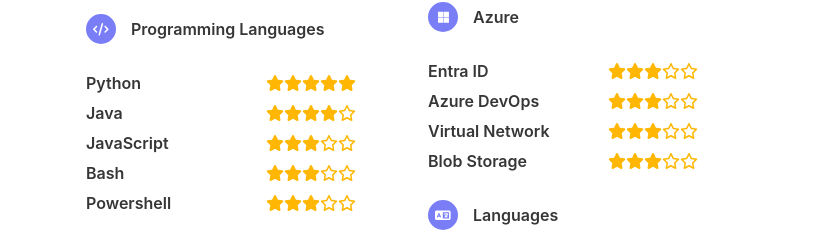
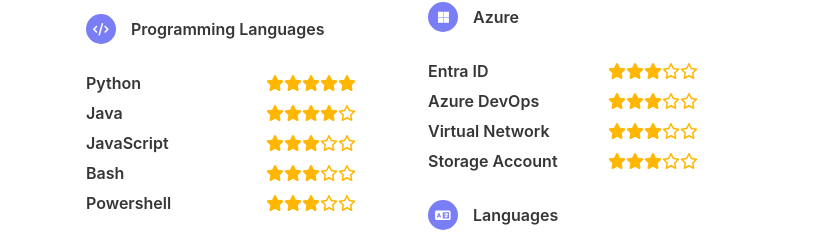
Before and after one commit to ethemcemozkan/me, a React (Create React App) app: page / in a window 1280 px wide. Shown: the part 1420-1662 px from the top of the page, without its empty margins (212-1051 px from the left). Built offline with nearby package versions, Linux system fonts and the light colour scheme.

Commit message:
Update App.js

```diff
--- a/src/App.js
+++ b/src/App.js
@@ -101,7 +101,7 @@
                    {skill: 'Entra ID', level: 3},
                    {skill: 'Azure DevOps', level: 3},
                    {skill: 'Virtual Network', level: 3},
-                    {skill: 'Blob Storage', level: 3},
+                   {skill: 'Storage Account', level: 3},
                   ]
                 },
 
```
